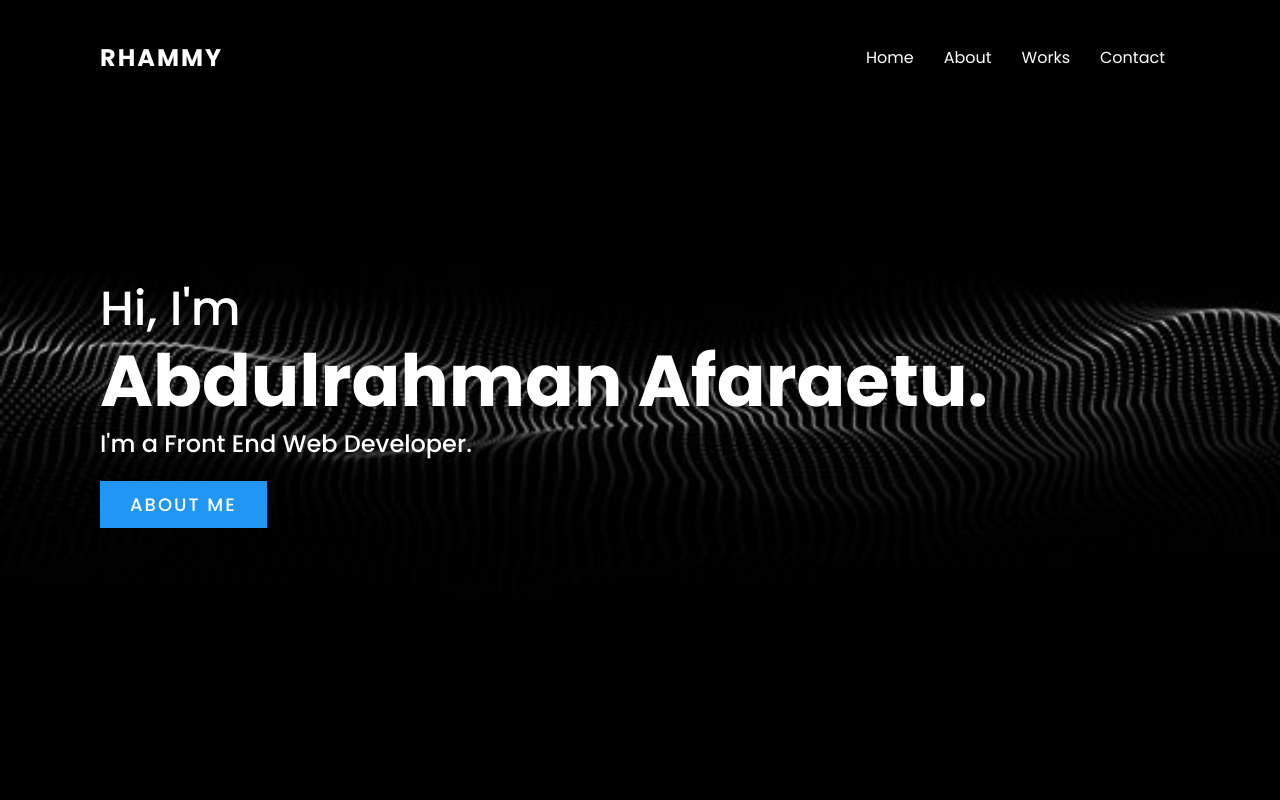
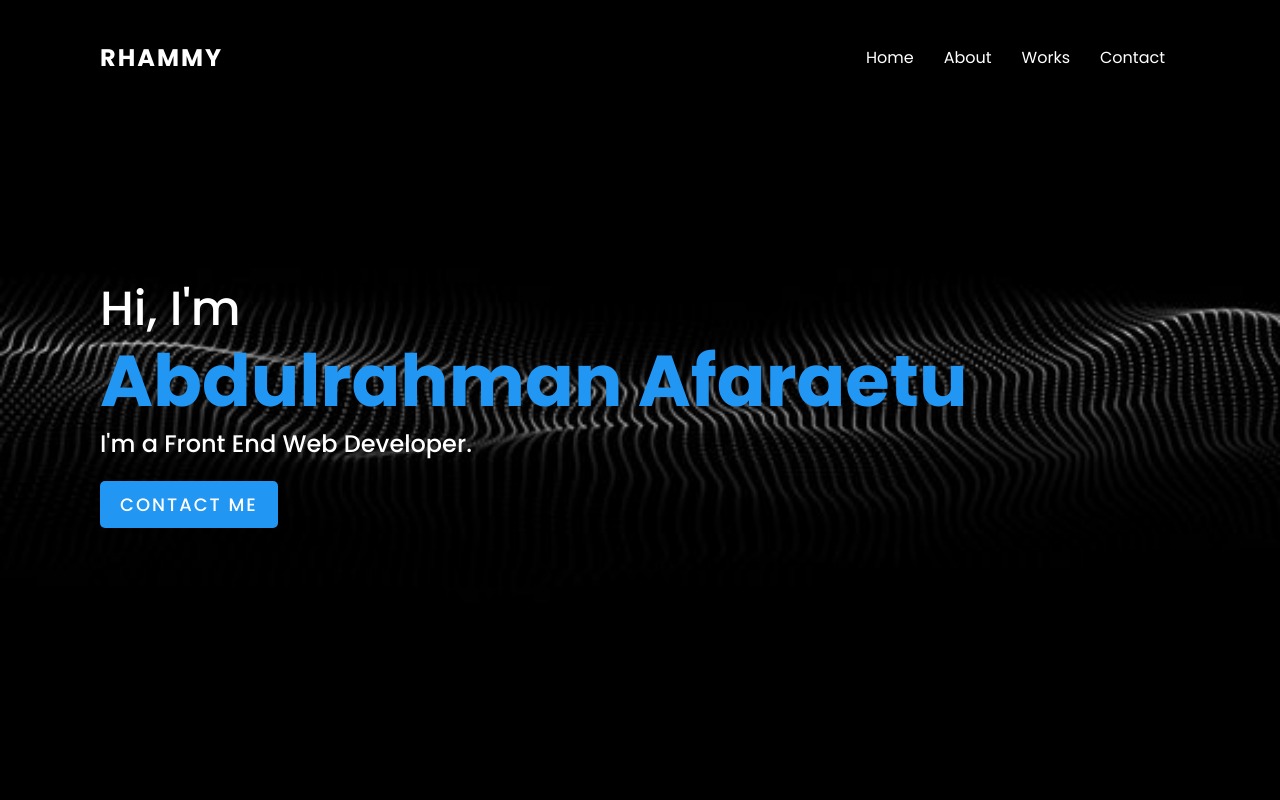
Before and after one commit to RahmanC/Portfolio, a plain HTML site: page index.html in a window 1280 px wide. Shown: the top 800 px of the page. Drawn offline with Linux system fonts and the light colour scheme.

Commit message:
transition

```diff
--- a/css/style.css
+++ b/css/style.css
@@ -30,6 +30,7 @@ section {
 .banner h2 span {
   font-size: 1.5em;
   font-weight: 700;
+  color: #2196f3;
 }
 .banner h3 {
   font-size: 1.5em;
@@ -42,12 +43,13 @@ section {
   display: inline-block;
   color: #fff;
   margin-top: 20px;
-  padding: 10px 30px;
+  padding: 10px 20px;
   font-size: 18px;
   text-transform: uppercase;
   text-decoration: none;
   letter-spacing: 2px;
   font-weight: 500;
+  border-radius: 5px;
 }
 header {
   position: fixed;
--- a/index.html
+++ b/index.html
@@ -24,9 +24,9 @@
     </header>
     <section class="banner" id="home">
         <div class="textBx">
-            <h2>Hi, I'm<br><span> Abdulrahman Afaraetu.</span></h2>
+            <h2>Hi, I'm<br><span class="name"> Abdulrahman Afaraetu</span></h2>
             <h3>I'm a Front End Web Developer.</h3>
-            <a href="#about" class="btn">About Me</a>
+            <a href="#contact" class="btn">Contact Me</a>
         </div>
     </section>
     <section class="about" id="about">
@@ -78,11 +78,6 @@
                 <li>
 
                     <i class="fab fa-github" aria-hidden="true"></i>
-
-                </li>
-                <li>
-
-                    <i class="fab fa-bootstrap" aria-hidden="true"></i>
 
                 </li>
                 <li>
```
